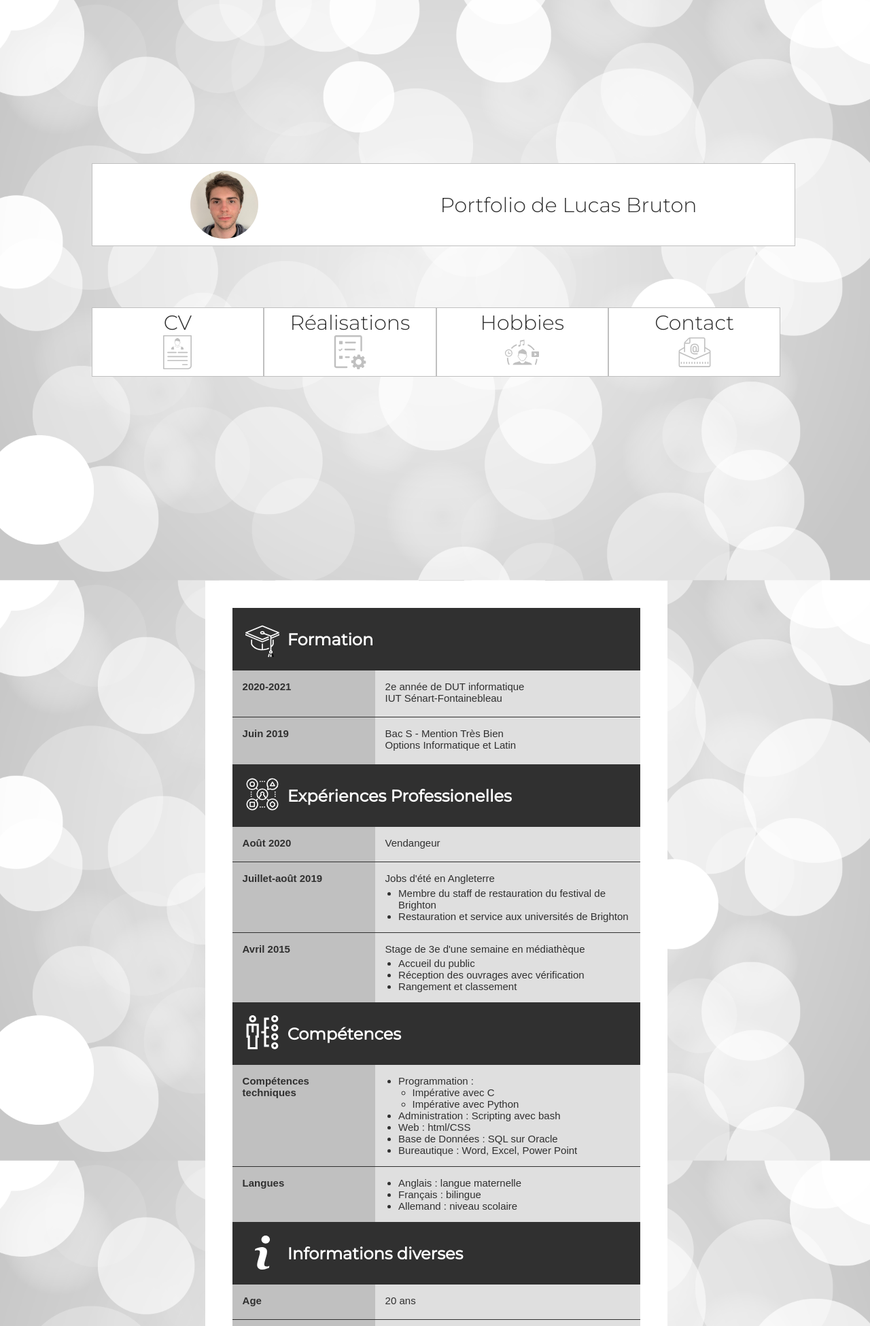
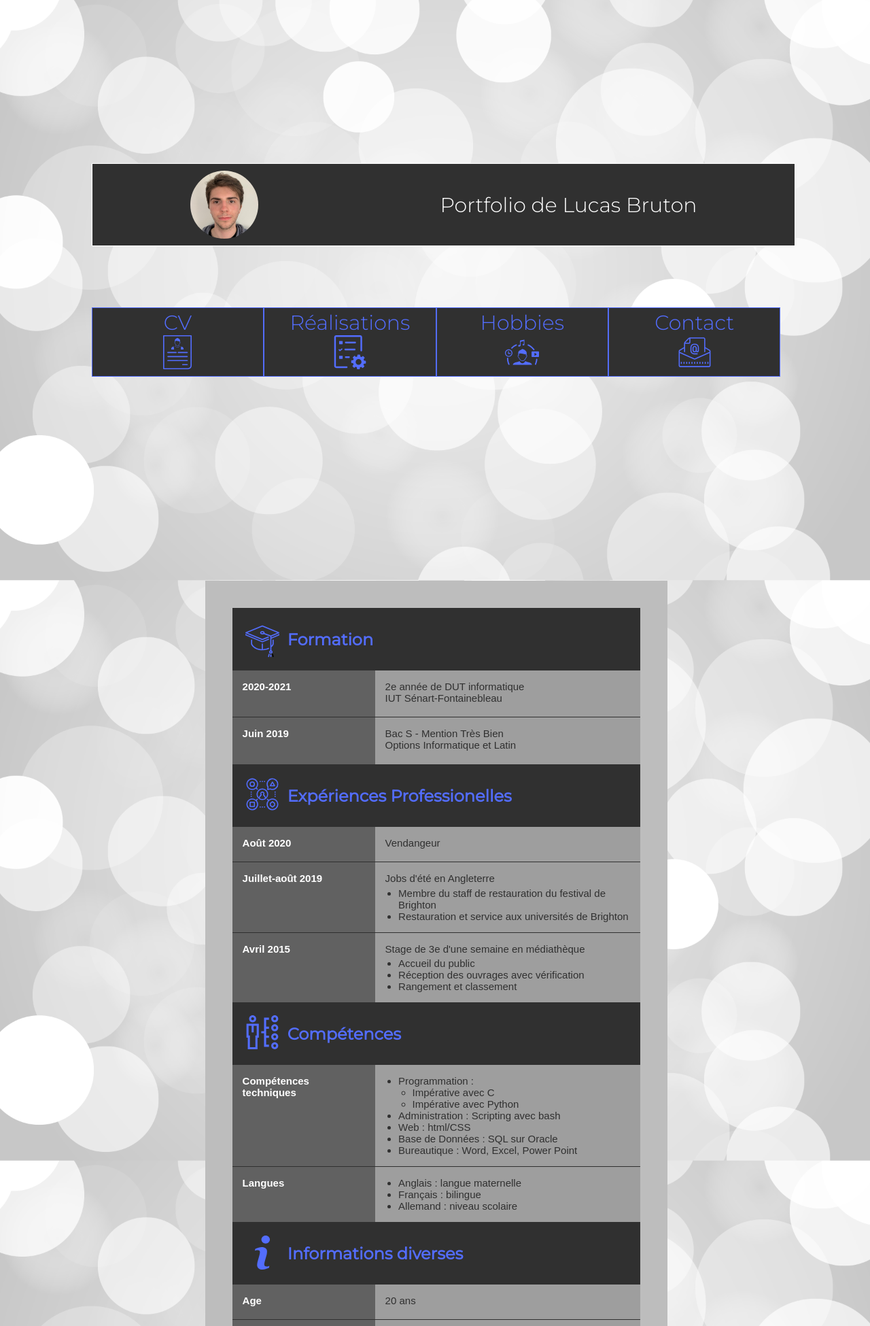
Before and after one commit to LucasBruton/Portfolio2.0, a PHP site: page / in a window 1280 px wide. Shown: the top 1950 px of the page at 68% size. Run offline with PHP 8.4, Linux system fonts and the light colour scheme.

Commit message:
color changes

```diff
--- a/css/index.css
+++ b/css/index.css
@@ -26,7 +26,8 @@ header {
 	font-size: 30px;
 	width : 80%;
 	margin-left: 10%;
-	background-color: white;
+	background-color: #303030;
+	color: white;
 	display : flex;
 	flex-direction: row;
 	justify-content: space-around;
@@ -35,17 +36,20 @@ header {
 .accueil {
 	margin-bottom: 3em;
 	padding: 10px;
-	background-color: white;
+	background-color: #303030;
 	border: solid;
-	border-color: #C0C0C0;
+	border-color: white;
 	border-width: 1px;
+	color: white;
 }
 
 .round_image {
 	border-radius: 50%;
 	height: 100px;
 	width: 100px;
-
+	border-color: white;
+	border-width: 10px;
+	color: white;
 }
 
 header a {
@@ -54,9 +58,9 @@ header a {
 	width: 33%;
 	border-style: solid;
 	border-width: 1px;
-	border-color: #C0C0C0;
+	border-color: #536DFE;
 	text-decoration: none;
-	color: #303030;
+	color: #536DFE;
 	text-align: center;
 }
 
@@ -145,7 +149,7 @@ header a:hover, .icon-bar a:hover {
 	width: 60%;
 	max-width: 30em;
 	padding: 2em;
-	background-color: white;
+	background-color: #BDBDBD;
 }
 
 .sous-partie {
@@ -177,7 +181,7 @@ h1 {
 	font-size: 24px;
 	flex: 100%;
 	text-align: left;
-	color: white;
+	color: #536DFE;
 	font-family: 'Montserrat', sans-serif;
 	margin-bottom: 0.7em;
 	margin-top: 1em;
@@ -195,11 +199,11 @@ p {
 	margin-top: 0;
 	padding: 1em;
 	font-size: 15px;
-	background-color: #dfdfdf;
+	background-color: #9E9E9E;
 	flex: 2;
 	text-align: center;
 	display: block;
-	color: #303030;
+	color: white;
 }
 
 
@@ -207,7 +211,7 @@ p {
 	margin-bottom: 0;
 	margin-top: 0;
 	font-weight: bold;
-	background-color: #C0C0C0;
+	background-color: #616161;
 	padding: 1em;
 	flex: 1;
 	text-align: left;
@@ -222,7 +226,7 @@ ul.principal {
 	margin-top: 0;
 	padding: 1em;
 	font-size: 15px;
-	background-color: #dfdfdf;
+	background-color: #9E9E9E;
 	flex: 2;
 	display: block;
 	color: #303030;
--- a/index.html
+++ b/index.html
@@ -140,7 +140,7 @@
 
     <div class="sous-partie" id="snake">
       <div class="sous-sous-partie">
-        <h1><img src="icone/apple.svg" class="svg pomme_svg" />Snake</h1>
+        <h1><img src="icone/apple.svg" class="svg" />Snake</h1>
           <div class="illustr pomme">
             <img src="img/snake.png" alt="image Snake" class="illustration">
           </div>
@@ -159,7 +159,7 @@
     <div class="sous-partie" id="sudoku">
       <div class="sous-sous-partie barre_blanche">
         <h1><img src="icone/sudoku.svg" class="svg" />Sudoku</h1>
-          <div class="illustr sudoku">
+          <div class="illustr">
             <img src="img/sudoku.PNG" alt="image Sudoku" class="illustration">
           </div>
       </div>
@@ -179,7 +179,7 @@
     <div class="sous-partie" id="quizz">
       <div class="sous-sous-partie barre_blanche">
         <h1><img src="icone/quizz.svg" class="svg quizz_svg" />Site dynamique</h1>
-          <div class="illustr quizz">
+          <div class="illustr">
             <img src="img/quizz.PNG" alt="image quizz" class="illustration2">
           </div>
       </div>
@@ -310,11 +310,11 @@
 </div>
 
 <div class="centrer">
-  <div class="contenu">
+  <div class="contenu blanc">
 
     <div class="sous-partie" id="contact">
       <div class="sous-sous-partie">
-        <h1><img src="icone/email_hover.svg" class="svg" />Contact</h1>
+        <h1><img src="icone/email.svg" class="svg" />Contact</h1>
       </div>
     </div>
     <div class="carte_visite">
@@ -327,7 +327,7 @@
         <div class="centrer_verticale">710 rue Berthelot<br>69400 Villefranche-Sur-Saône</div>
       </div>
       <div class="carte_visite1">
-        <div class="centrer_verticale"><a class="email" href="tel:+33699396082">06 99 39 60 82</a></div>
+        <div class="centrer_verticale"><a class="email numero" href="tel:+33699396082">06 99 39 60 82</a></div>
         <div class="centrer_verticale"><a class="email" href="mailto:lucas.bruton9@gmail.com">lucas.bruton9@gmail.com</a></div>
       </div>
     </div>
@@ -340,10 +340,10 @@
 </footer>
 
 <div class="icon-bar" id="icon-bar">
-  <a href="#formation"><img src="icone/cv_sticky.svg" class="svg_cartouche" /><img src="icone/cv_hover.svg" class="svg_cartouche_hover"/></a>
-  <a href="#snake"><img src="icone/projet_sticky.svg" class="svg_cartouche"/><img src="icone/projet_hover.svg" class="svg_cartouche_hover"/></a>
-  <a href="#hobbies"><img src="icone/hobbies_sticky.svg" class="svg_cartouche"/><img src="icone/hobbies_hover.svg" class="svg_cartouche_hover"/></a>
-  <a href="#contact"><img src="icone/email_sticky.svg" class="svg_cartouche"/><img src="icone/email_hover.svg" class="svg_cartouche_hover"/></a>
+  <a href="#formation"><img src="icone/cv.svg" class="svg_cartouche" /><img src="icone/cv_hover.svg" class="svg_cartouche_hover"/></a>
+  <a href="#snake"><img src="icone/projet.svg" class="svg_cartouche"/><img src="icone/projet_hover.svg" class="svg_cartouche_hover"/></a>
+  <a href="#hobbies"><img src="icone/hobbies.svg" class="svg_cartouche"/><img src="icone/hobbies_hover.svg" class="svg_cartouche_hover"/></a>
+  <a href="#contact"><img src="icone/email.svg" class="svg_cartouche"/><img src="icone/email_hover.svg" class="svg_cartouche_hover"/></a>
 </div>
 
 <script>
```
Also changed, not shown: other parts of css/index.css (+14 -25 lines), icone/anime.svg, icone/apple.svg, icone/competence.svg, icone/cv.svg, icone/education.svg, icone/email.svg, icone/game.svg, icone/hobbies.svg, icone/info.svg, icone/livre.svg, icone/music.svg, icone/professionelle.svg, icone/projet.svg, 2 more files.
